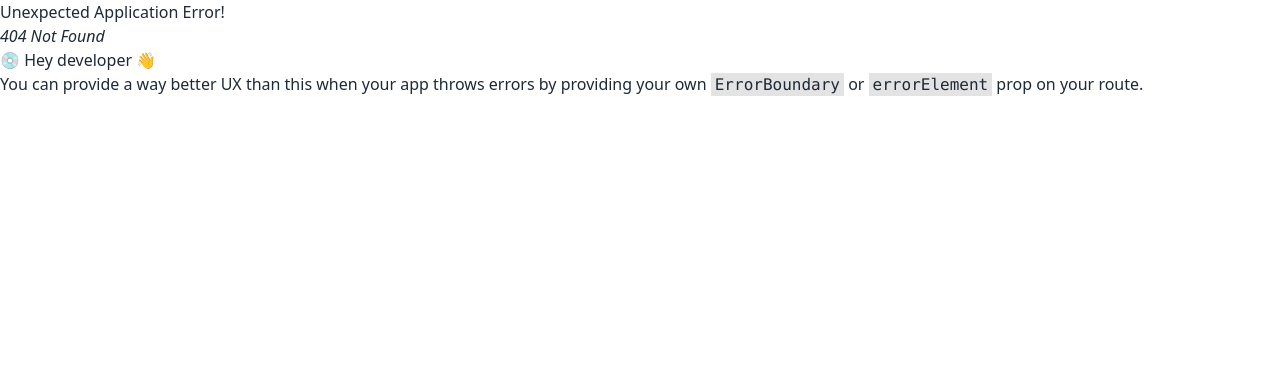
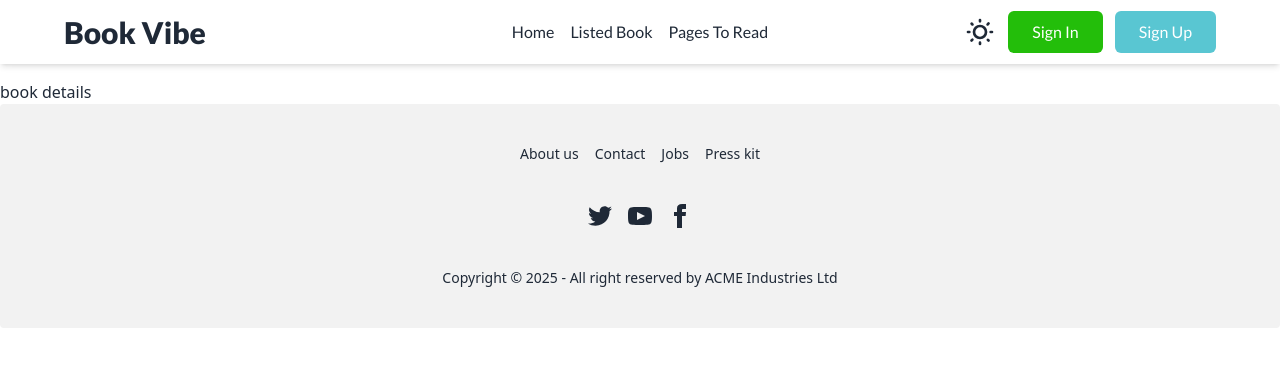
Before and after one commit to Soykot-dev/Book-Vibe, a React (Vite) app: page /book-details/1 in a window 1280 px wide. Before the commit this address had no page. Shown: the top 366 px of the page. Built offline with nearby package versions, Linux system fonts and the light colour scheme.

Commit message:
update book card and fetch all books data in main components for book details page

```diff
--- a/src/Components/BookCard/BookCard.jsx
+++ b/src/Components/BookCard/BookCard.jsx
@@ -1,9 +1,10 @@
 import PropTypes from 'prop-types';
 import star from '../../assets/star.png'
+import { Link } from 'react-router-dom';
 const BookCard = ({ book }) => {
     const { bookId, bookName, image, tags, rating, author } = book;
     return (
-        <div className="border p-5 rounded-lg font-lato">
+        <Link to={`/book-details/${bookId}`} className="border p-5 rounded-lg font-lato hover:scale-105 group duration-150">
             <div className="flex justify-center items-center bg-base-200 rounded-lg py-6">
                 <img className="w-32 h-44" src={image} alt="" />
             </div>
@@ -12,7 +13,7 @@ const BookCard = ({ book }) => {
                     tags?.map(tag => <span key={tag} className="text-xs bg-base-200 text-[#23BE0A] px-2 py-2 rounded-full mr-1">{tag}</span>)
                 }
             </div>
-            <h3 className="text-lg font-semibold font-prata mt-5 my-2">{bookName}</h3>
+            <h3 className="text-lg font-semibold font-prata mt-5 my-2 group-hover:underline">{bookName}</h3>
             <p>By: {author}</p>
             <hr className="border border-dashed my-3" />
             <div className="flex justify-between items-center">
@@ -22,7 +23,7 @@ const BookCard = ({ book }) => {
                     <span className="ml-1">{rating}</span>
                 </div>
             </div>
-        </div>
+        </Link>
     );
 };
 
--- /dev/null
+++ b/src/Pages/BookDetails/BookDetails.jsx
@@ -0,0 +1,13 @@
+import { useLoaderData } from "react-router-dom";
+
+const BookDetails = () => {
+    const books = useLoaderData();
+    console.log(books)
+    return (
+        <div>
+            book details
+        </div>
+    );
+};
+
+export default BookDetails;
--- a/src/main.jsx
+++ b/src/main.jsx
@@ -6,6 +6,7 @@ import MainLayouts from './Layouts/MainLayouts'
 import Home from './Pages/Home/Home'
 import ListedBook from './Pages/ListedBook/ListedBook'
 import PagesToRead from './Pages/PagesToRead/PagesToRead'
+import BookDetails from './Pages/BookDetails/BookDetails'
 
 const router = createBrowserRouter([
   {
@@ -15,6 +16,11 @@ const router = createBrowserRouter([
       {
         path: '/',
         element: <Home />
+      },
+      {
+        path: '/book-details/:id',
+        element: <BookDetails />,
+        loader: () => fetch('/book.json')
       },
       {
         path: '/listed-book',
```
